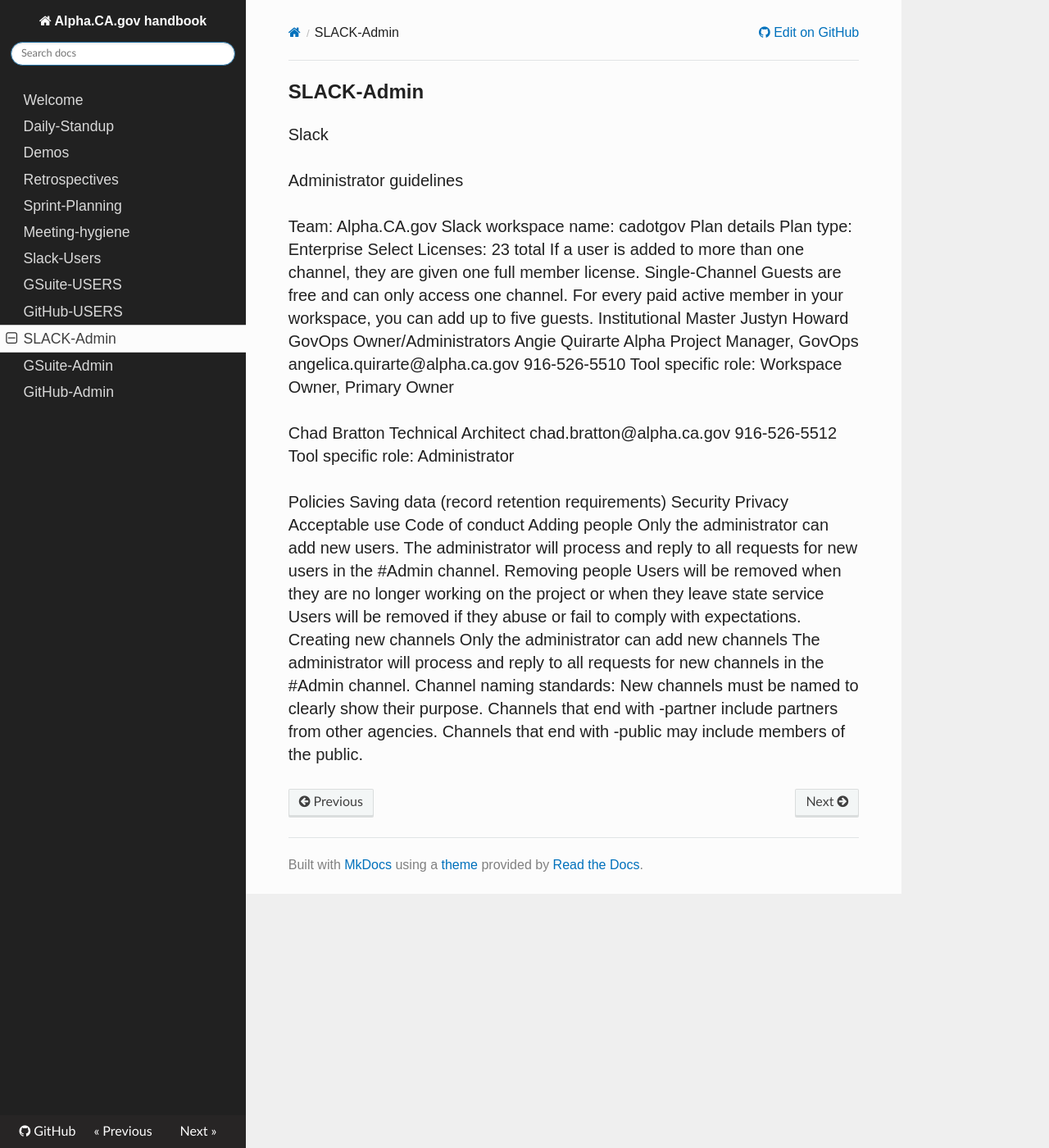
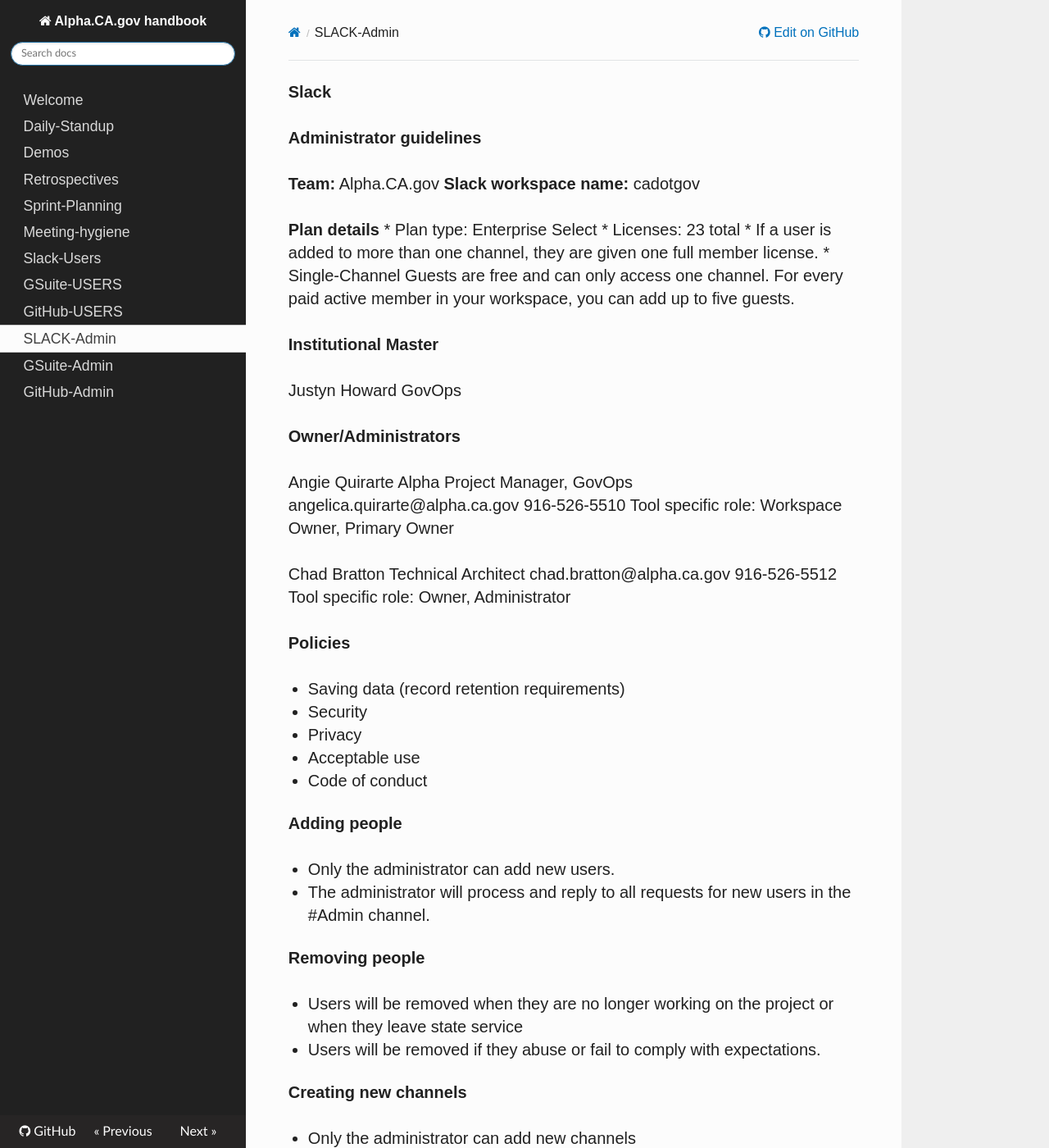
Before and after one commit to cagov/handbook-cadotgov, an MkDocs documentation site: the page built from docs/SLACK-Admin.md, in a window 1280 px wide and 1400 px high. Shown: the whole window at 82% size. Built offline with MkDocs 1.6.1, drawn with Linux system fonts in a browser that asks for light colours; nearby versions of some CDN libraries; old or Windows-style settings are respelled for this version of MkDocs; some of the changed text lies outside the part shown.

Commit message:
Update SLACK-Admin.md

```diff
--- a/docs/SLACK-Admin.md
+++ b/docs/SLACK-Admin.md
@@ -1,20 +1,23 @@
-## SLACK-Admin
+**Slack**
 
-Slack
+**Administrator guidelines**
 
-Administrator guidelines
+**Team:** Alpha.CA.gov
+**Slack workspace name:** cadotgov
 
-Team: Alpha.CA.gov
-Slack workspace name: cadotgov
-Plan details
-Plan type: Enterprise Select
-Licenses: 23 total
-If a user is added to more than one channel, they are given one full member license.
-Single-Channel Guests are free and can only access one channel. For every paid active member in your workspace, you can add up to five guests.
-Institutional Master
+**Plan details**
+* Plan type: Enterprise Select
+* Licenses: 23 total
+  * If a user is added to more than one channel, they are given one full member license.
+  * Single-Channel Guests are free and can only access one channel. For every paid active member in your workspace, you can add up to five guests.
+
+**Institutional Master**
+
 Justyn Howard
 GovOps
-Owner/Administrators
+
+**Owner/Administrators**
+
 Angie Quirarte
 Alpha Project Manager, GovOps
 angelica.quirarte@alpha.ca.gov
@@ -25,25 +28,31 @@
 Technical Architect
 chad.bratton@alpha.ca.gov
 916-526-5512
-Tool specific role: Administrator
+Tool specific role: Owner, Administrator
 
+**Policies**
 
-Policies
-Saving data (record retention requirements)
-Security
-Privacy
-Acceptable use
-Code of conduct
-Adding people
-Only the administrator can add new users.
-The administrator will process and reply to all requests for new users in the #Admin channel.
-Removing people
-Users will be removed when they are no longer working on the project or when they leave state service
-Users will be removed if they abuse or fail to comply with expectations.
-Creating new channels
-Only the administrator can add new channels
-The administrator will process and reply to all requests for new channels in the #Admin channel.
-Channel naming standards:
-New channels must be named to clearly show their purpose.
-Channels that end with -partner include partners from other agencies.
-Channels that end with -public may include members of the public.
+* Saving data (record retention requirements)
+  * Security
+  * Privacy
+  * Acceptable use
+  * Code of conduct
+
+**Adding people**
+
+* Only the administrator can add new users.
+* The administrator will process and reply to all requests for new users in the #Admin channel.
+
+**Removing people**
+
+* Users will be removed when they are no longer working on the project or when they leave state service
+* Users will be removed if they abuse or fail to comply with expectations.
+
+**Creating new channels**
+
+* Only the administrator can add new channels
+* The administrator will process and reply to all requests for new channels in the #Admin channel.
+* Channel naming standards:
+  * New channels must be named to clearly show their purpose.
+  * Channels that end with -partner include partners from other agencies.
+  * Channels that end with -public may include members of the public.
```
